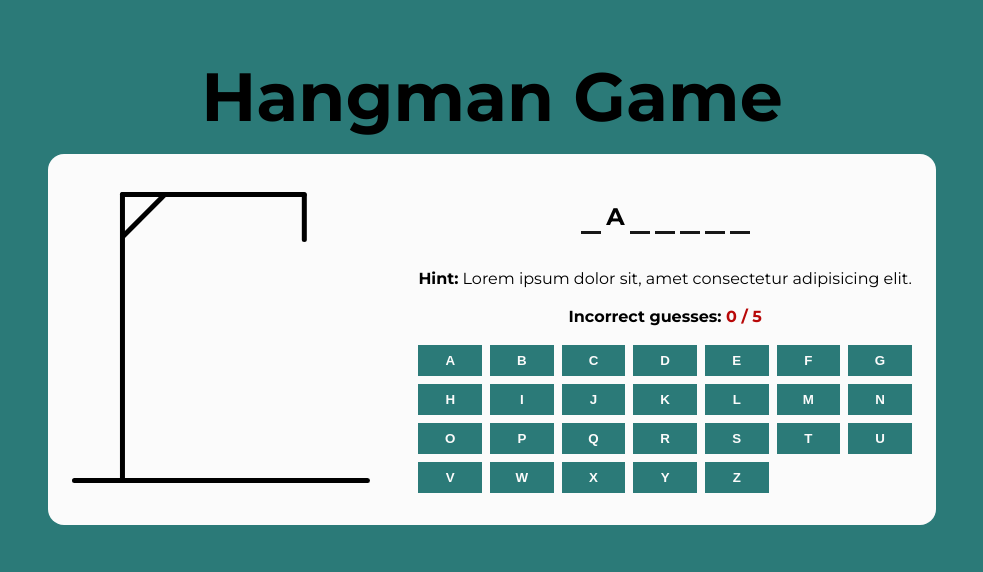
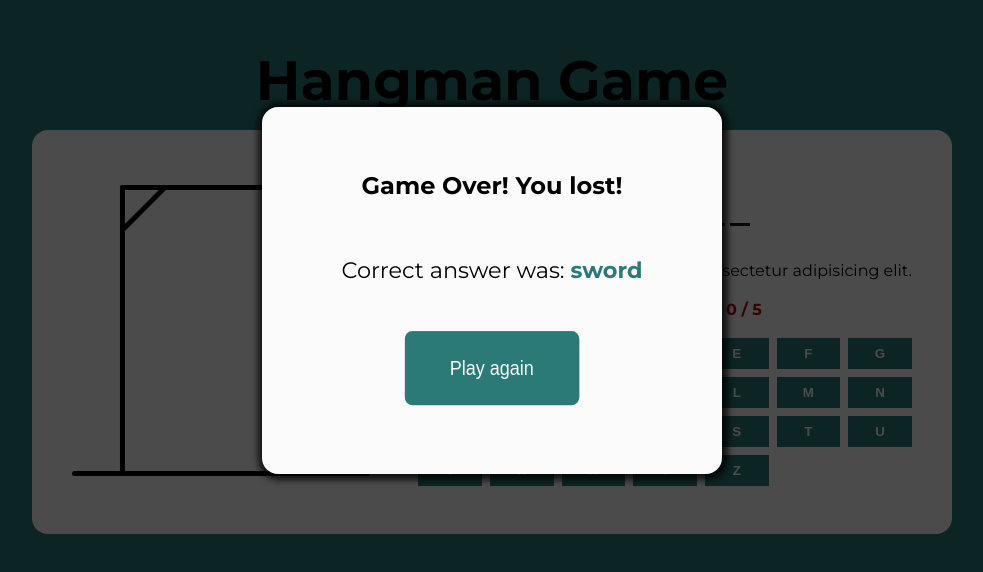
Before and after one commit to Shr3ddin/Hangman-game, a plain HTML site: page index.html in a window 1280 px wide. Shown: the part 110-682 px from the top of the page, without its empty margins (148-1131 px from the left). Drawn offline with Linux system fonts and the light colour scheme.

Commit message:
responsive design and modal changes

```diff
--- a/index.html
+++ b/index.html
@@ -12,14 +12,15 @@
 
 	<body>
 		<main class="main">
-			<div class="result-modal">
+			<div class="result-modal active">
+				<div class="modal-content">
 					<h2>Game Over! You lost!</h2>
 					<p>Correct answer was: <span>sword</span></p>
 					<button class="play-again-btn">Play again</button>
 				</div>
+			</div>
 			<h1>Hangman Game</h1>
 			<div class="game-container">
-
 				<div class="hangman-img-box">
 					<img src="./img/hangman-0.svg" alt="" />
 				</div>
--- a/style.css
+++ b/style.css
@@ -10,6 +10,7 @@
 	--bg-hover: #286e6c;
 	--white: #fbfbfb;
 	--black: #171717;
+	--red: #b80808;
 }
 
 body {
@@ -36,7 +37,6 @@ body {
 	display: flex;
 	align-items: center;
 	justify-content: center;
-	gap: 3.5rem;
 	top: 0;
 	left: 0;
 	width: 100%;
@@ -44,6 +44,7 @@ body {
 	background-color: var(--white);
 	opacity: 0;
 	visibility: hidden;
+	z-index: 2;
 	transform: translateY(100%);
 	transition: 0.6s;
 }
@@ -54,7 +55,29 @@ body {
 	visibility: visible;
 }
 
-.result-modal .play-again-btn {
+.modal-content {
+	display: flex;
+	flex-direction: column;
+	align-items: center;
+	justify-content: center;
+	gap: 3.5rem;
+	text-align: center;
+}
+
+.modal-content l h2 {
+	font-size: 2.4rem;
+}
+
+.modal-content  p {
+	font-size: 1.4rem;
+}
+
+.modal-content  span {
+	color: var(--bg);
+	font-weight: bold;
+}
+
+.modal-content .play-again-btn {
 	padding: 1.5rem 3rem;
 	border-radius: 0.5rem;
 	border: none;
@@ -63,6 +86,11 @@ body {
 	font-size: 1.2rem;
 	animation: bounce 0.8s ease 2s infinite alternate;
 	cursor: pointer;
+	transition: background-color 0.3s;
+}
+
+.result-modal .play-again-btn:hover {
+	background-color: var(--bg-hover);
 }
 
 @keyframes bounce {
@@ -78,8 +106,7 @@ body {
 }
 
 .main h1 {
-	font-size: calc(1.3rem + 3.7vw);
-	margin-bottom: 1rem;
+	display: none;
 }
 
 .game-container {
@@ -88,14 +115,14 @@ body {
 	align-items: center;
 	justify-content: center;
 	gap: 0.8rem;
-	max-width: 30rem;
+	max-width: 34rem;
 	padding: 2rem 1.5rem;
 	border-radius: 1rem;
 	background-color: var(--white);
 }
 
 .hangman-img-box img {
-	max-width: 12rem;
+	max-width: 16rem;
 }
 
 .hangman-content {
@@ -103,7 +130,7 @@ body {
 	flex-direction: column;
 	justify-content: center;
 	align-items: center;
-	gap: .5rem;
+	gap: 0.5rem;
 }
 
 .word-letters {
@@ -133,7 +160,7 @@ body {
 }
 
 .guesses-text span {
-	color: #b80808;
+	color: var(--red);
 }
 
 .keyboard {
@@ -154,14 +181,32 @@ body {
 }
 
 .keyboard .key:hover {
-background-color: var(--bg-hover);
+	background-color: var(--bg-hover);
 }
 
 @media (min-width: 768px) {
+	.result-modal {
+		background-color: rgba(0, 0, 0, 0.7);
+	}
+
+	.modal-content {
+		padding: 4rem 5rem;
+		background-color: var(--white);
+		border-radius: 1rem;
+		box-shadow: 1px 1px 6px 5px rgba(0, 0, 0, 0.75);
+	}
+
+	.main h1 {
+		display: block;
+		font-size: calc(1.3rem + 2.7vw);
+		margin-bottom: 1rem;
+	}
+
 	.game-container {
 		flex-direction: row;
 		max-width: 80vw;
 		gap: 3rem;
+		padding: 3rem 2.5rem;
 	}
 
 	.hangman-img-box img {
@@ -169,6 +214,17 @@ background-color: var(--bg-hover);
 	}
 
 	.hangman-content {
-		gap: 1.2rem
+		gap: 1.2rem;
 	}
 }
+
+@media (max-width: 330px) {
+	.game-container {
+		max-width: 20rem;
+		padding: 1rem 0.5rem;
+	}
+
+	.hangman-img-box img {
+		max-width: 8rem;
+	}
+}
```
Lines whose indentation alone changed are shown as unchanged.
